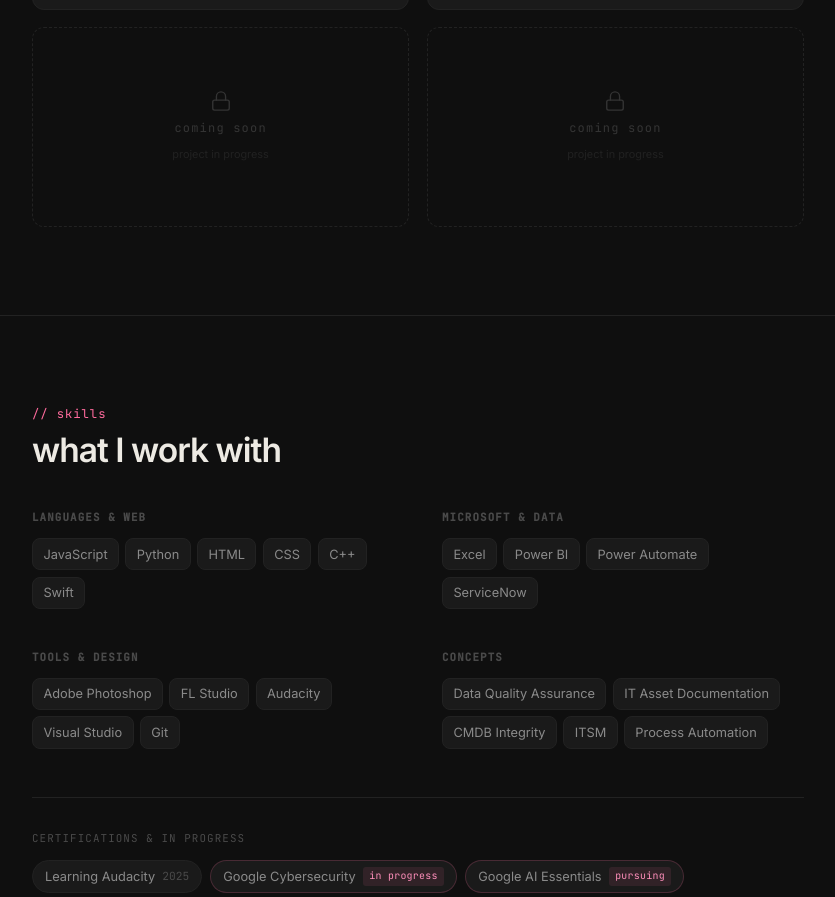
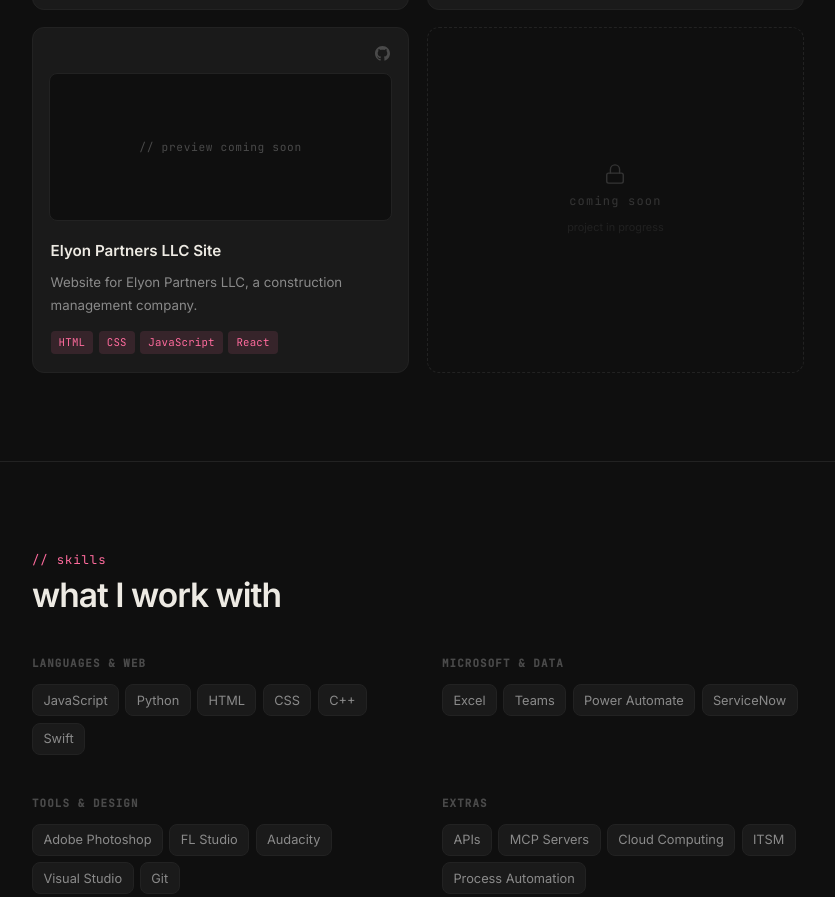
Before and after one commit to notadaa/notadaa.github.io, a plain HTML site: page index.html in a window 1280 px wide. Shown: the part 1397-2294 px from the top of the page, without its empty margins (222-1057 px from the left). Drawn offline with Linux system fonts and the light colour scheme.

Commit message:
made changes to index

```diff
--- a/index.html
+++ b/index.html
@@ -3,7 +3,7 @@
 <head>
   <meta charset="UTF-8">
   <meta name="viewport" content="width=device-width, initial-scale=1.0">
-  <meta name="description" content="Ada Lac — CIS Student & Developer. Building things with data & code.">
+  <meta name="description" content="Ada's Portfolio">
   <title>Ada Lac</title>
   <link rel="preconnect" href="https://fonts.googleapis.com">
   <link rel="preconnect" href="https://fonts.gstatic.com" crossorigin>
@@ -32,8 +32,6 @@
               </div>
               <ul class="crt-roles pixel crt-glow">
                 <li><span class="crt-bullet">▪</span> CIS Student</li>
-                <li><span class="crt-bullet">▪</span> Developer</li>
-                <li><span class="crt-bullet">▪</span> Musician</li>
               </ul>
             </div>
 
@@ -45,7 +43,7 @@
 
           <div class="crt-footer-text">
             <p class="pixel crt-glow">Welcome to my portfolio!</p>
-            <p class="pixel crt-glow">&gt;&gt; Scroll down to get started</p>
+
             <p class="pixel crt-glow crt-prompt-row">USER:&nbsp;~$&nbsp;<span class="crt-block-cursor">█</span></p>
           </div>
         </div>
@@ -93,11 +91,21 @@
           </div>
         </article>
 
-        <article class="project-card project-card--locked">
-          <div class="locked-inner">
-            <svg xmlns="http://www.w3.org/2000/svg" width="22" height="22" viewBox="0 0 24 24" fill="none" stroke="currentColor" stroke-width="1.5" stroke-linecap="round" stroke-linejoin="round"><rect x="3" y="11" width="18" height="11" rx="2"/><path d="M7 11V7a5 5 0 0 1 10 0v4"/></svg>
-            <p class="locked-label mono">coming soon</p>
-            <p class="locked-sub">project in progress</p>
+        <article class="project-card">
+          <div class="card-top">
+            <div class="card-actions">
+              <a href="https://github.com/notadaa" target="_blank" rel="noopener" class="icon-link" aria-label="GitHub repo">
+                <svg xmlns="http://www.w3.org/2000/svg" width="15" height="15" viewBox="0 0 24 24" fill="currentColor"><path d="M12 0c-6.626 0-12 5.373-12 12 0 5.302 3.438 9.8 8.207 11.387.599.111.793-.261.793-.577v-2.234c-3.338.726-4.033-1.416-4.033-1.416-.546-1.387-1.333-1.756-1.333-1.756-1.089-.745.083-.729.083-.729 1.205.084 1.839 1.237 1.839 1.237 1.07 1.834 2.807 1.304 3.492.997.107-.775.418-1.305.762-1.604-2.665-.305-5.467-1.334-5.467-5.931 0-1.311.469-2.381 1.236-3.221-.124-.303-.535-1.524.117-3.176 0 0 1.008-.322 3.301 1.23.957-.266 1.983-.399 3.003-.404 1.02.005 2.047.138 3.006.404 2.291-1.552 3.297-1.23 3.297-1.23.653 1.653.242 2.874.118 3.176.77.84 1.235 1.911 1.235 3.221 0 4.609-2.807 5.624-5.479 5.921.43.372.823 1.102.823 2.222v3.293c0 .319.192.694.801.576 4.765-1.589 8.199-6.086 8.199-11.386 0-6.627-5.373-12-12-12z"/></svg>
+              </a>
+            </div>
+            <div class="card-preview"><span class="mono preview-placeholder">// preview coming soon</span></div>
+          </div>
+          <div class="card-body">
+            <h3 class="card-title">Elyon Partners LLC Site</h3>
+            <p class="card-desc">Website for Elyon Partners LLC, a construction management company.</p>
+            <div class="tag-row">
+              <span class="tag">HTML</span><span class="tag">CSS</span><span class="tag">JavaScript</span><span class="tag">React</span>
+            </div>
           </div>
         </article>
 
@@ -126,7 +134,7 @@
         <div class="skill-group">
           <h3 class="skill-group-label">Microsoft &amp; Data</h3>
           <div class="skill-tags">
-            <span class="skill-tag">Excel</span><span class="skill-tag">Power BI</span><span class="skill-tag">Power Automate</span><span class="skill-tag">ServiceNow</span>
+            <span class="skill-tag">Excel</span><span class="skill-tag">Teams</span><span class="skill-tag">Power Automate</span><span class="skill-tag">ServiceNow</span>
           </div>
         </div>
         <div class="skill-group">
@@ -136,9 +144,9 @@
           </div>
         </div>
         <div class="skill-group">
-          <h3 class="skill-group-label">Concepts</h3>
+          <h3 class="skill-group-label">Extras</h3>
           <div class="skill-tags">
-            <span class="skill-tag">Data Quality Assurance</span><span class="skill-tag">IT Asset Documentation</span><span class="skill-tag">CMDB Integrity</span><span class="skill-tag">ITSM</span><span class="skill-tag">Process Automation</span>
+            <span class="skill-tag">APIs</span><span class="skill-tag">MCP Servers</span><span class="skill-tag">Cloud Computing</span><span class="skill-tag">ITSM</span><span class="skill-tag">Process Automation</span>
           </div>
         </div>
       </div>
@@ -193,7 +201,7 @@
           </div>
         </div>
       </div>
-      <div class="orgs-block">
+      <!--<div class="orgs-block">
         <p class="mono accent" style="font-size:0.78rem;letter-spacing:0.05em;margin-bottom:0.85rem;">// on campus</p>
         <div class="orgs-list">
           <span class="org-pill">Vietnamese Student Association</span>
@@ -202,7 +210,7 @@
           <span class="org-pill">Chinese Student Association</span>
           <span class="org-pill">Digital Music Club</span>
         </div>
-      </div>
+      </div> -->
     </section>
 
     <!-- CONTACT -->
```
